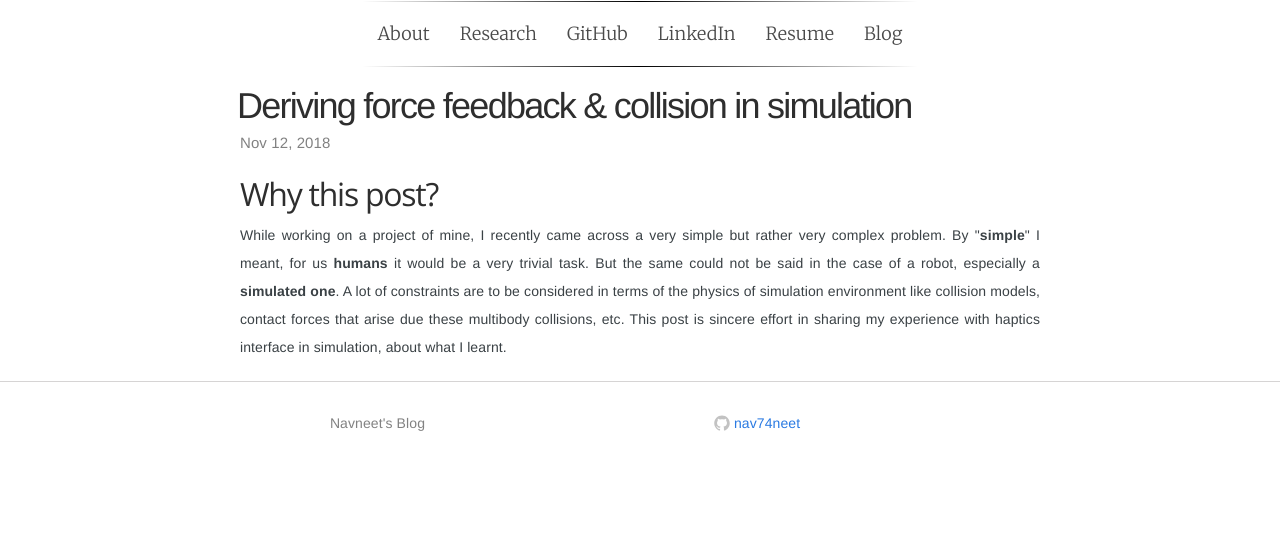
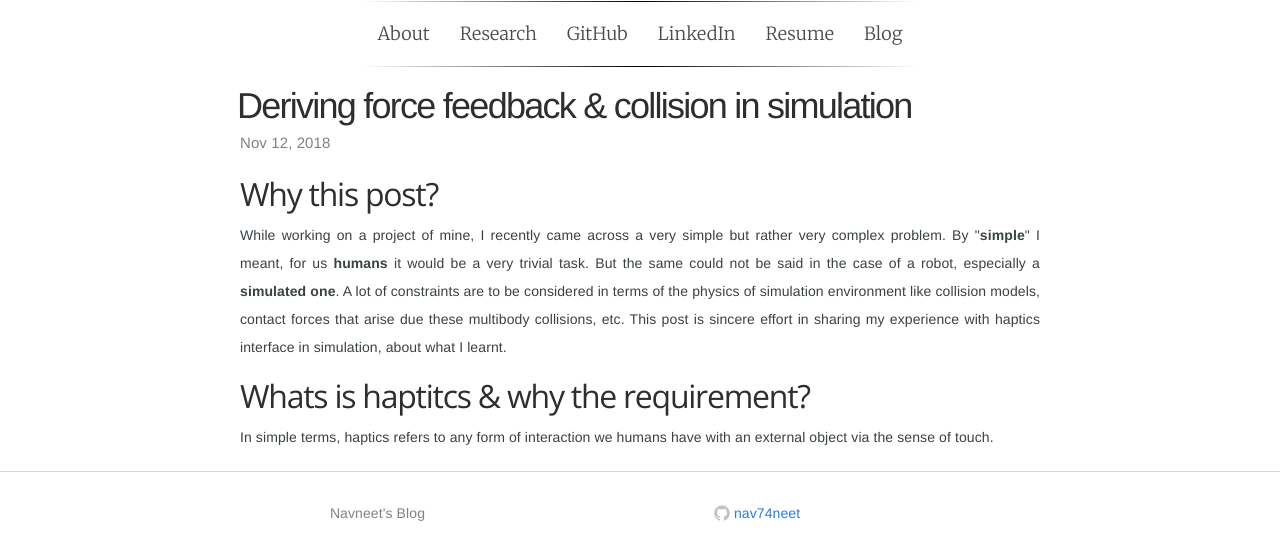
Before and after one commit to navuboy/navuboy.github.io, a Jekyll site: the page built from _posts/2018-11-12-haptics.md, in a window 1280 px wide. Shown: the top 560 px of the page. Built offline with Jekyll 4.4.1, drawn with Linux system fonts in a browser that asks for light colours; some web fonts are replaced.

Commit message:
Updated post

```diff
--- a/_posts/2018-11-12-haptics.md
+++ b/_posts/2018-11-12-haptics.md
@@ -10,3 +10,7 @@ tags: force feedback, gazebo, collision models, contact forces, novint falcon,
 <p style="text-align:justify">
 While working on a project of mine, I recently came across a very simple but rather very complex problem. By "<strong>simple</strong>" I meant, for us <strong>humans</strong> it would be a very trivial task. But the same could not be said in the case of a robot, especially a <strong>simulated one</strong>. A lot of constraints are to be considered in terms of the physics of simulation environment like collision models, contact forces that arise due these multibody collisions, etc. This post is sincere effort in sharing my experience with haptics interface in simulation, about what I learnt.
 </p>
+
+## Whats is haptitcs & why the requirement?
+<p style="text-align:justify">
+In simple terms, haptics refers to any form of interaction we humans have with an external object via the sense of touch.</p>
```
